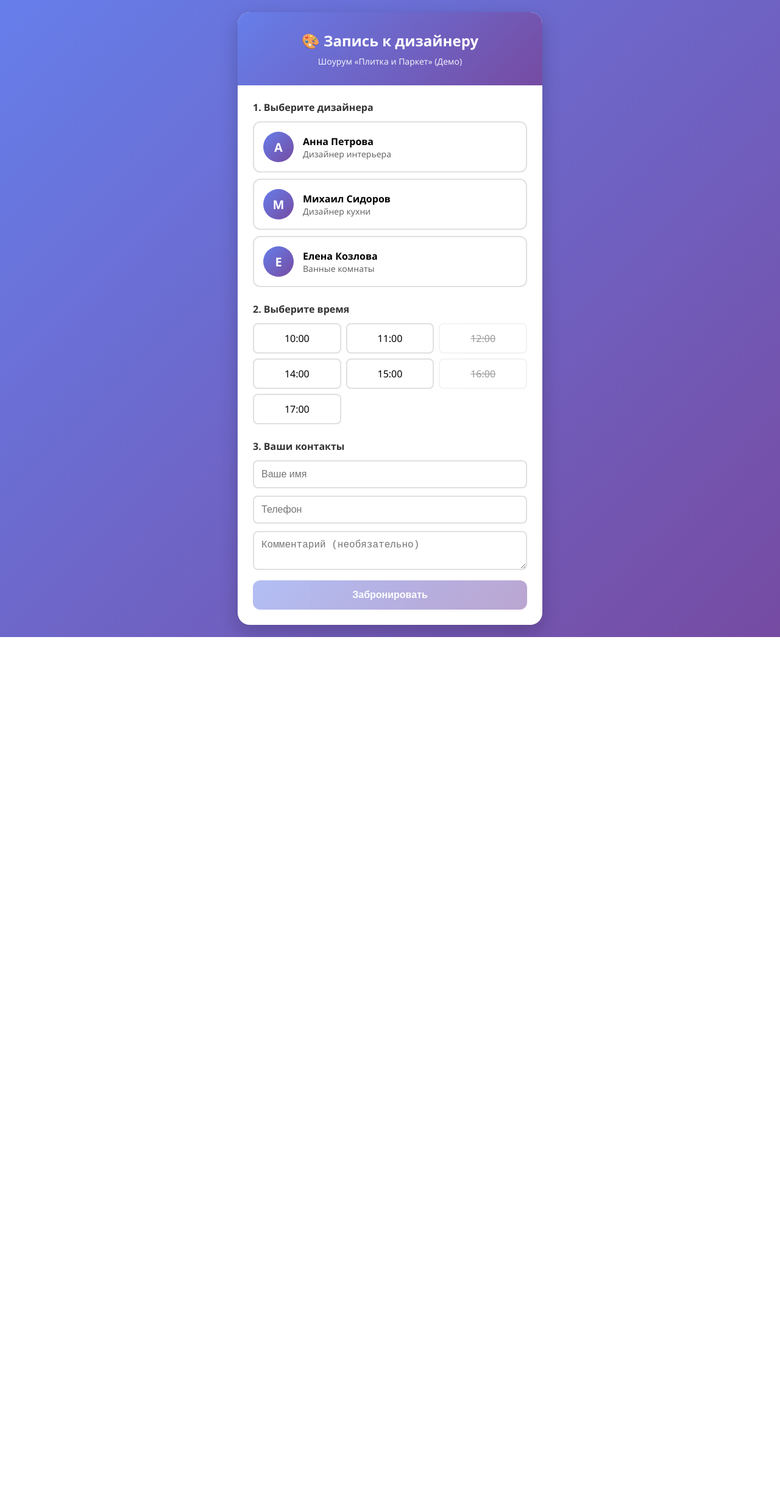
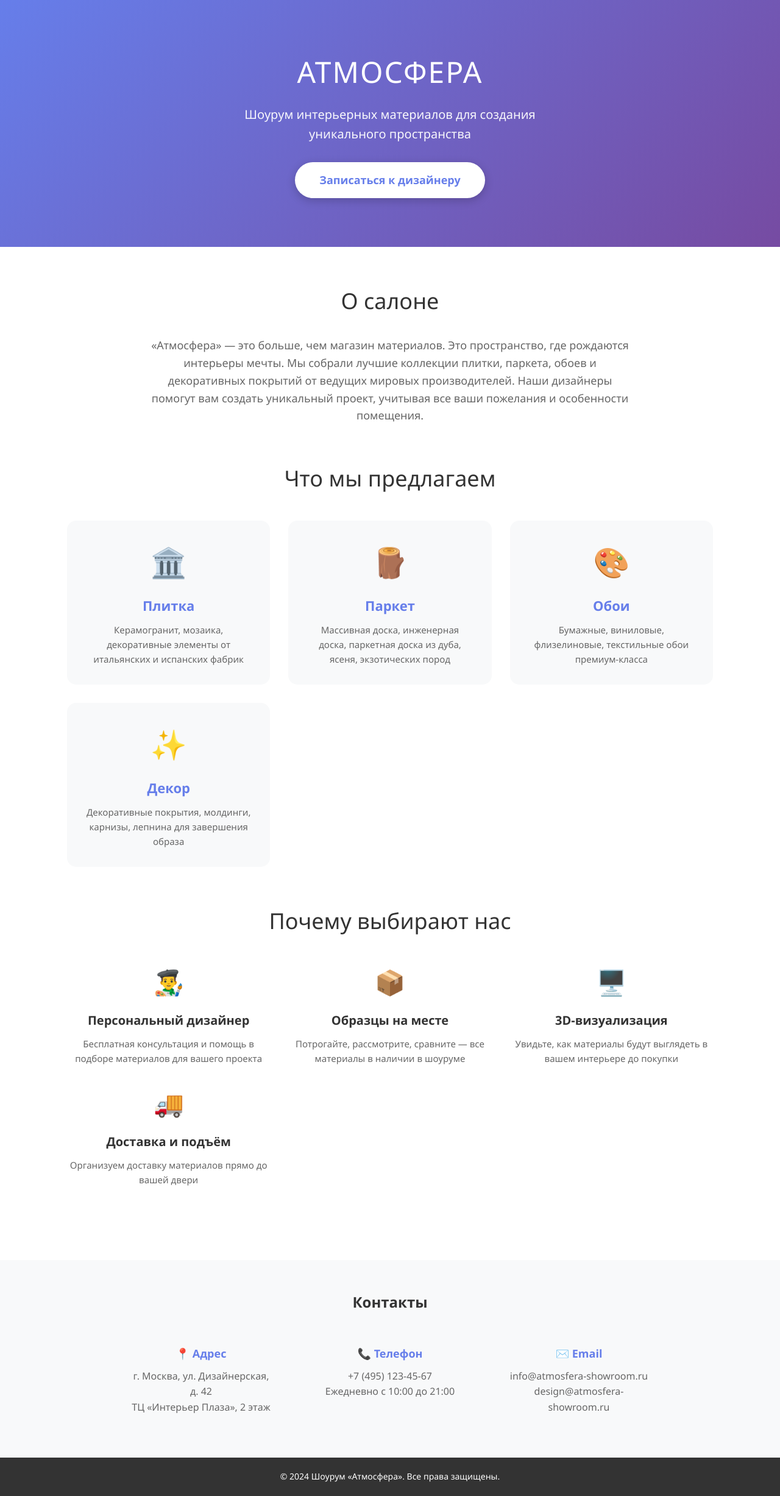
Before and after one commit to gleb73578-bot/design-booking, a plain HTML site: page index.html in a window 1280 px wide. Shown: the whole page at 61% size. Before the commit the page ends 1045 px from the top, so only its background shows below. Drawn offline with Linux system fonts and the light colour scheme.

Commit message:
feat: добавлена титульная страница салона

```diff
--- a/index.html
+++ b/index.html
@@ -3,177 +3,252 @@
 <head>
     <meta charset="UTF-8">
     <meta name="viewport" content="width=device-width, initial-scale=1.0">
-    <title>Запись к дизайнеру</title>
+    <title>Атмосфера — шоурум интерьерных материалов</title>
     <style>
+        * {
+            margin: 0;
+            padding: 0;
+            box-sizing: border-box;
+        }
         body {
-            font-family: 'Segoe UI', sans-serif;
-            background: linear-gradient(135deg, #667eea, #764ba2);
-            min-height: 100vh;
-            padding: 20px;
-            margin: 0;
+            font-family: 'Segoe UI', Tahoma, Geneva, Verdana, sans-serif;
+            line-height: 1.6;
+            color: #333;
+        }
+        .hero {
+            background: linear-gradient(135deg, #667eea 0%, #764ba2 100%);
+            color: white;
+            padding: 80px 20px;
+            text-align: center;
+        }
+        .hero h1 {
+            font-size: 48px;
+            margin-bottom: 15px;
+            font-weight: 300;
+            letter-spacing: 2px;
+        }
+        .hero p {
+            font-size: 20px;
+            opacity: 0.95;
+            max-width: 600px;
+            margin: 0 auto 30px;
+        }
+        .btn {
+            display: inline-block;
+            background: white;
+            color: #667eea;
+            padding: 15px 40px;
+            border-radius: 50px;
+            text-decoration: none;
+            font-weight: 600;
+            font-size: 18px;
+            transition: 0.3s;
+            box-shadow: 0 4px 15px rgba(0,0,0,0.2);
+        }
+        .btn:hover {
+            transform: translateY(-2px);
+            box-shadow: 0 6px 20px rgba(0,0,0,0.3);
         }
         .container {
-            max-width: 500px;
+            max-width: 1100px;
             margin: 0 auto;
-            background: white;
-            border-radius: 20px;
-            overflow: hidden;
-            box-shadow: 0 10px 30px rgba(0,0,0,0.2);
+            padding: 60px 20px;
         }
-        .header {
-            background: linear-gradient(135deg, #667eea, #764ba2);
-            color: white;
+        .section {
+            margin-bottom: 60px;
+        }
+        .section h2 {
+            font-size: 36px;
+            margin-bottom: 30px;
+            text-align: center;
+            color: #333;
+            font-weight: 300;
+        }
+        .about {
+            text-align: center;
+            font-size: 18px;
+            color: #666;
+            max-width: 800px;
+            margin: 0 auto;
+        }
+        .products {
+            display: grid;
+            grid-template-columns: repeat(auto-fit, minmax(250px, 1fr));
+            gap: 30px;
+            margin-top: 40px;
+        }
+        .product-card {
+            background: #f8f9fa;
             padding: 30px;
+            border-radius: 15px;
+            text-align: center;
+            transition: 0.3s;
+        }
+        .product-card:hover {
+            transform: translateY(-5px);
+            box-shadow: 0 10px 30px rgba(0,0,0,0.1);
+        }
+        .product-icon {
+            font-size: 48px;
+            margin-bottom: 15px;
+        }
+        .product-card h3 {
+            font-size: 22px;
+            margin-bottom: 10px;
+            color: #667eea;
+        }
+        .product-card p {
+            color: #666;
+            font-size: 15px;
+        }
+        .features {
+            display: grid;
+            grid-template-columns: repeat(auto-fit, minmax(250px, 1fr));
+            gap: 30px;
+            margin-top: 40px;
+        }
+        .feature {
             text-align: center;
         }
-        .header h1 { font-size: 24px; margin: 0 0 8px; }
-        .header p { opacity: 0.9; margin: 0; font-size: 14px; }
-        .content { padding: 25px; }
-        .step-title { font-weight: 600; margin-bottom: 12px; color: #333; }
-        .specialists { display: flex; flex-direction: column; gap: 10px; margin-bottom: 25px; }
-        .card {
-            border: 2px solid #e0e0e0;
-            border-radius: 12px;
-            padding: 15px;
-            cursor: pointer;
-            display: flex;
-            align-items: center;
-            gap: 15px;
-            transition: 0.2s;
+        .feature-icon {
+            font-size: 40px;
+            margin-bottom: 15px;
         }
-        .card:hover { border-color: #667eea; }
-        .card.selected { border-color: #667eea; background: #f0f4ff; }
-        .avatar {
-            width: 50px; height: 50px;
-            border-radius: 50%;
-            background: linear-gradient(135deg, #667eea, #764ba2);
+        .feature h3 {
+            font-size: 20px;
+            margin-bottom: 10px;
+            color: #333;
+        }
+        .feature p {
+            color: #666;
+            font-size: 15px;
+        }
+        .contacts {
+            background: #f8f9fa;
+            padding: 50px 20px;
+            text-align: center;
+        }
+        .contacts h2 {
+            margin-bottom: 30px;
+        }
+        .contact-info {
+            display: grid;
+            grid-template-columns: repeat(auto-fit, minmax(250px, 1fr));
+            gap: 30px;
+            max-width: 900px;
+            margin: 0 auto;
+        }
+        .contact-item {
+            padding: 20px;
+        }
+        .contact-item h3 {
+            color: #667eea;
+            margin-bottom: 10px;
+            font-size: 18px;
+        }
+        .contact-item p {
+            color: #666;
+            font-size: 16px;
+        }
+        footer {
+            background: #333;
             color: white;
-            display: flex; align-items: center; justify-content: center;
-            font-size: 20px; font-weight: bold;
+            text-align: center;
+            padding: 20px;
+            font-size: 14px;
         }
-        .slots { display: grid; grid-template-columns: repeat(3, 1fr); gap: 8px; margin-bottom: 25px; }
-        .slot {
-            border: 2px solid #e0e0e0;
-            border-radius: 8px;
-            padding: 12px;
-            text-align: center;
-            cursor: pointer;
-            transition: 0.2s;
-        }
-        .slot:hover { border-color: #667eea; }
-        .slot.selected { background: #667eea; color: white; border-color: #667eea; }
-        .slot.unavailable { opacity: 0.4; cursor: not-allowed; text-decoration: line-through; }
-        input, textarea {
-            width: 100%;
-            padding: 12px;
-            border: 2px solid #e0e0e0;
-            border-radius: 8px;
-            margin-bottom: 12px;
-            font-size: 16px;
-            box-sizing: border-box;
-        }
-        input:focus, textarea:focus { outline: none; border-color: #667eea; }
-        button {
-            width: 100%;
-            padding: 15px;
-            background: linear-gradient(135deg, #667eea, #764ba2);
-            color: white;
-            border: none;
-            border-radius: 12px;
-            font-size: 16px;
-            font-weight: 600;
-            cursor: pointer;
-            transition: 0.2s;
-        }
-        button:hover { opacity: 0.9; }
-        button:disabled { opacity: 0.5; cursor: not-allowed; }
-        .done { display: none; background: #4caf50; color: white; padding: 30px; border-radius: 12px; text-align: center; font-size: 18px; font-weight: 600; }
-        .done.show { display: block; animation: fadeIn 0.5s; }
-        @keyframes fadeIn { from { opacity: 0; transform: translateY(10px); } to { opacity: 1; transform: translateY(0); } }
     </style>
 </head>
 <body>
+    <section class="hero">
+        <h1>АТМОСФЕРА</h1>
+        <p>Шоурум интерьерных материалов для создания уникального пространства</p>
+        <a href="booking.html" class="btn">Записаться к дизайнеру</a>
+    </section>
+
     <div class="container">
-        <div class="header">
-            <h1>🎨 Запись к дизайнеру</h1>
-            <p>Шоурум «Плитка и Паркет» (Демо)</p>
-        </div>
-        <div class="content" id="formContent">
-            <div class="step-title">1. Выберите дизайнера</div>
-            <div class="specialists" id="specialists"></div>
+        <section class="section">
+            <h2>О салоне</h2>
+            <p class="about">
+                «Атмосфера» — это больше, чем магазин материалов. Это пространство, где рождаются интерьеры мечты.
+                Мы собрали лучшие коллекции плитки, паркета, обоев и декоративных покрытий от ведущих мировых производителей.
+                Наши дизайнеры помогут вам создать уникальный проект, учитывая все ваши пожелания и особенности помещения.
+            </p>
+        </section>
 
-            <div class="step-title">2. Выберите время</div>
-            <div class="slots" id="slots"></div>
+        <section class="section">
+            <h2>Что мы предлагаем</h2>
+            <div class="products">
+                <div class="product-card">
+                    <div class="product-icon">🏛️</div>
+                    <h3>Плитка</h3>
+                    <p>Керамогранит, мозаика, декоративные элементы от итальянских и испанских фабрик</p>
+                </div>
+                <div class="product-card">
+                    <div class="product-icon">🪵</div>
+                    <h3>Паркет</h3>
+                    <p>Массивная доска, инженерная доска, паркетная доска из дуба, ясеня, экзотических пород</p>
+                </div>
+                <div class="product-card">
+                    <div class="product-icon">🎨</div>
+                    <h3>Обои</h3>
+                    <p>Бумажные, виниловые, флизелиновые, текстильные обои премиум-класса</p>
+                </div>
+                <div class="product-card">
+                    <div class="product-icon">✨</div>
+                    <h3>Декор</h3>
+                    <p>Декоративные покрытия, молдинги, карнизы, лепнина для завершения образа</p>
+                </div>
+            </div>
+        </section>
 
-            <div class="step-title">3. Ваши контакты</div>
-            <input id="name" placeholder="Ваше имя">
-            <input id="phone" placeholder="Телефон">
-            <textarea id="comment" placeholder="Комментарий (необязательно)" rows="2"></textarea>
-            <button id="btn" disabled>Забронировать</button>
-        </div>
-
-        <div class="done" id="done">
-            ✅ Запись подтверждена!<br>
-            <span style="font-size: 14px; font-weight: normal; margin-top: 10px; display: block;">Мы свяжемся с вами для уточнения деталей.</span>
-        </div>
+        <section class="section">
+            <h2>Почему выбирают нас</h2>
+            <div class="features">
+                <div class="feature">
+                    <div class="feature-icon">👨‍🎨</div>
+                    <h3>Персональный дизайнер</h3>
+                    <p>Бесплатная консультация и помощь в подборе материалов для вашего проекта</p>
+                </div>
+                <div class="feature">
+                    <div class="feature-icon">📦</div>
+                    <h3>Образцы на месте</h3>
+                    <p>Потрогайте, рассмотрите, сравните — все материалы в наличии в шоуруме</p>
+                </div>
+                <div class="feature">
+                    <div class="feature-icon">🖥️</div>
+                    <h3>3D-визуализация</h3>
+                    <p>Увидьте, как материалы будут выглядеть в вашем интерьере до покупки</p>
+                </div>
+                <div class="feature">
+                    <div class="feature-icon">🚚</div>
+                    <h3>Доставка и подъём</h3>
+                    <p>Организуем доставку материалов прямо до вашей двери</p>
+                </div>
+            </div>
+        </section>
     </div>
 
-    <script>
-        const specialists = [
-            { id: 1, name: 'Анна Петрова', role: 'Дизайнер интерьера', initial: 'А' },
-            { id: 2, name: 'Михаил Сидоров', role: 'Дизайнер кухни', initial: 'М' },
-            { id: 3, name: 'Елена Козлова', role: 'Ванные комнаты', initial: 'Е' }
-        ];
-        const slots = ['10:00','11:00','12:00','14:00','15:00','16:00','17:00'];
-        const unavailable = ['12:00','16:00'];
+    <section class="contacts">
+        <h2>Контакты</h2>
+        <div class="contact-info">
+            <div class="contact-item">
+                <h3>📍 Адрес</h3>
+                <p>г. Москва, ул. Дизайнерская, д. 42<br>ТЦ «Интерьер Плаза», 2 этаж</p>
+            </div>
+            <div class="contact-item">
+                <h3>📞 Телефон</h3>
+                <p>+7 (495) 123-45-67<br>Ежедневно с 10:00 до 21:00</p>
+            </div>
+            <div class="contact-item">
+                <h3>✉️ Email</h3>
+                <p>info@atmosfera-showroom.ru<br>design@atmosfera-showroom.ru</p>
+            </div>
+        </div>
+    </section>
 
-        let pickedSpecialist = null;
-        let pickedTime = null;
-
-        const specEl = document.getElementById('specialists');
-        specialists.forEach(s => {
-            const div = document.createElement('div');
-            div.className = 'card';
-            div.innerHTML = `<div class="avatar">${s.initial}</div><div><div style="font-weight:600">${s.name}</div><div style="color:#666;font-size:14px">${s.role}</div></div>`;
-            div.onclick = () => {
-                document.querySelectorAll('.card').forEach(c => c.classList.remove('selected'));
-                div.classList.add('selected');
-                pickedSpecialist = s.name;
-                check();
-            };
-            specEl.appendChild(div);
-        });
-
-        const slotsEl = document.getElementById('slots');
-        slots.forEach(t => {
-            const div = document.createElement('div');
-            const isOff = unavailable.includes(t);
-            div.className = 'slot' + (isOff ? ' unavailable' : '');
-            div.textContent = t;
-            if (!isOff) {
-                div.onclick = () => {
-                    document.querySelectorAll('.slot').forEach(s => s.classList.remove('selected'));
-                    div.classList.add('selected');
-                    pickedTime = t;
-                    check();
-                };
-            }
-            slotsEl.appendChild(div);
-        });
-
-        const btn = document.getElementById('btn');
-        const name = document.getElementById('name');
-        const phone = document.getElementById('phone');
-        [name, phone].forEach(el => el.addEventListener('input', check));
-
-        function check() {
-            btn.disabled = !(pickedSpecialist && pickedTime && name.value.trim() && phone.value.trim());
-        }
-
-        btn.onclick = () => {
-            document.getElementById('formContent').style.display = 'none';
-            document.getElementById('done').classList.add('show');
-        };
-    </script>
+    <footer>
+        <p>&copy; 2024 Шоурум «Атмосфера». Все права защищены.</p>
+    </footer>
 </body>
 </html>
```
Also changed, not shown: booking.html (added, +179 -0 lines).
